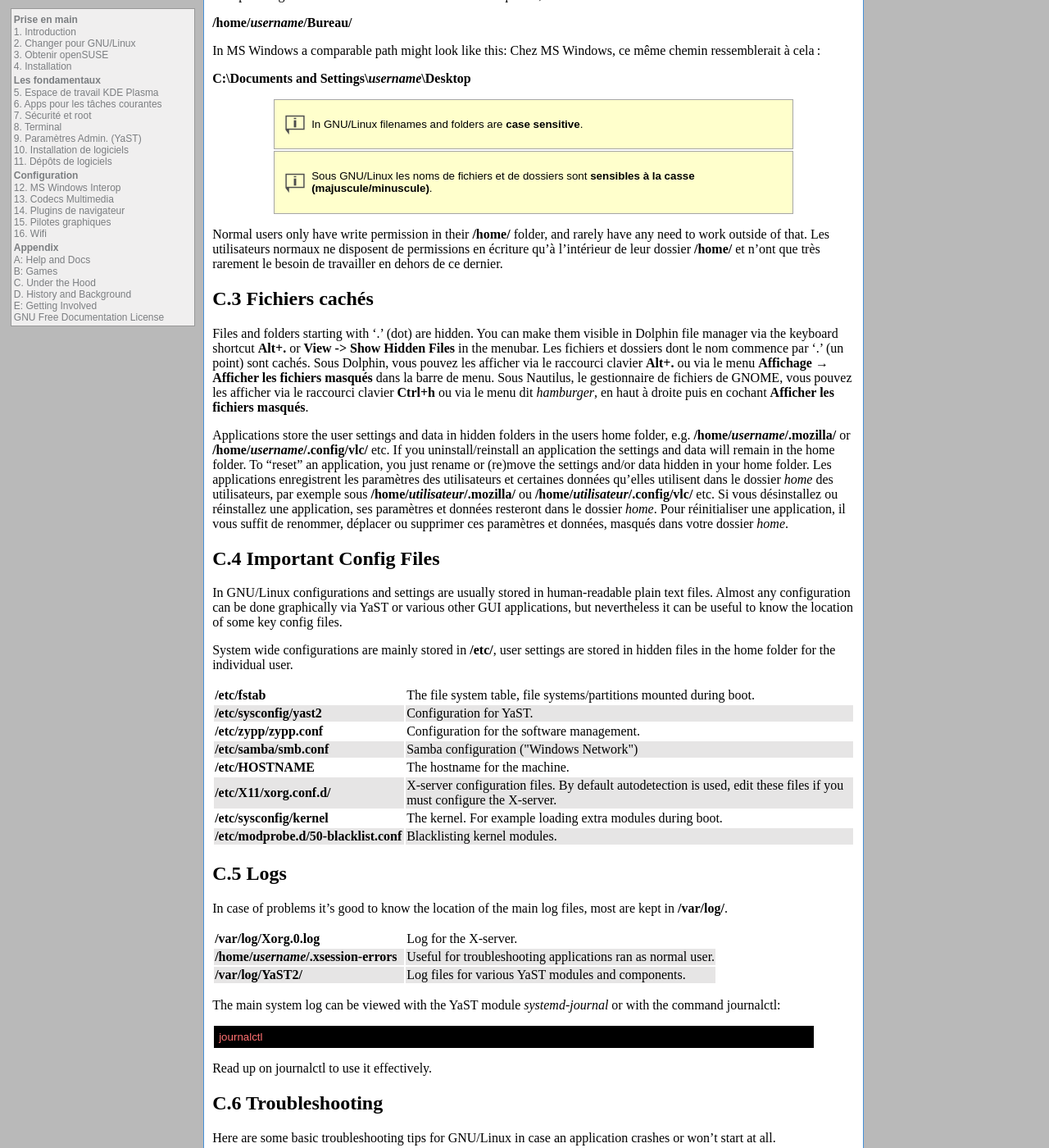
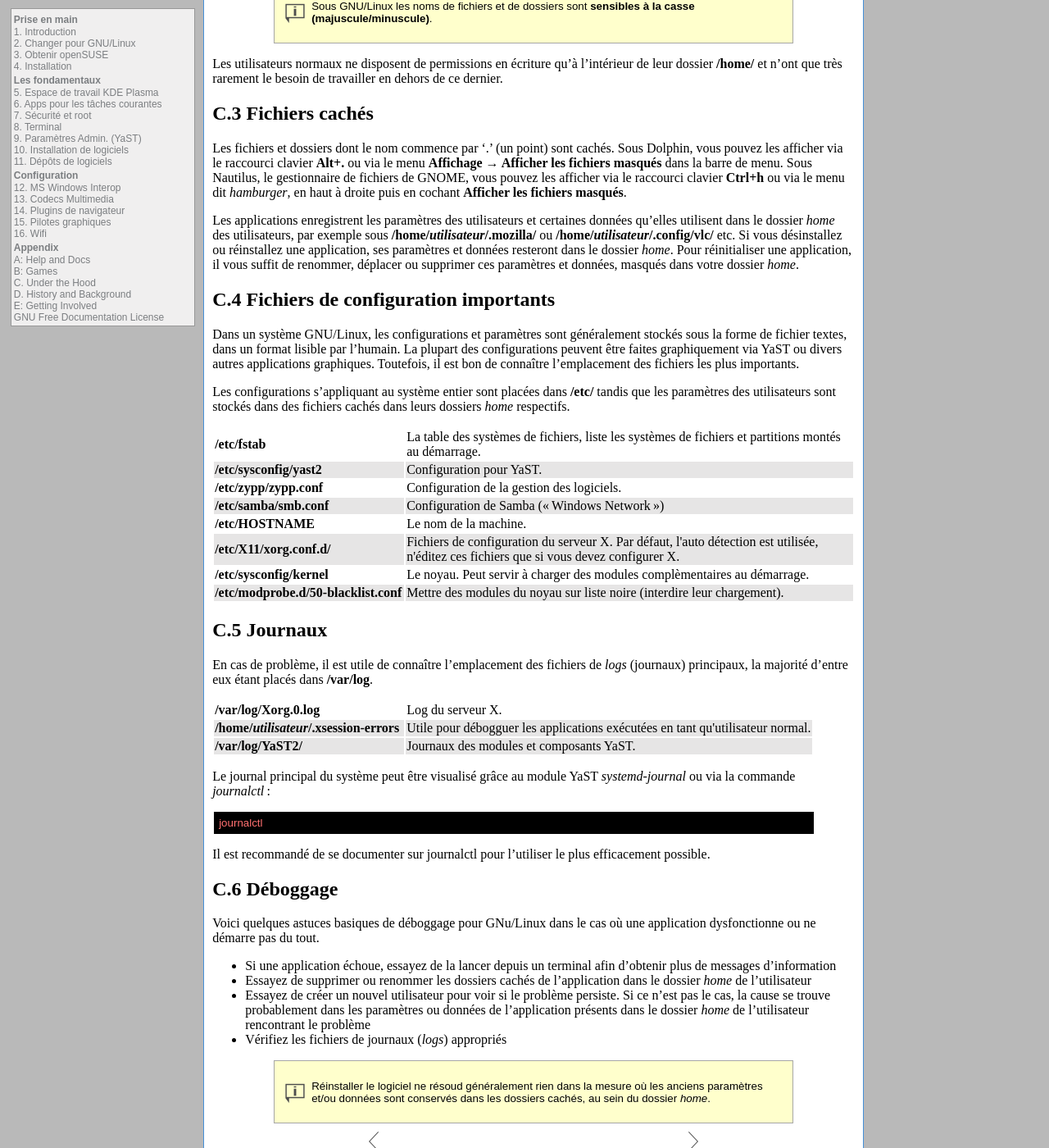
Before and after one commit to alionetasso/opensuse-guide-fr, a Jekyll site: the page built from under.md, in a window 1280 px wide and 1400 px high, scrolled down 1141 px. Shown: the whole window at 82% size. Built offline with Jekyll 4.4.1, drawn with Linux system fonts in a browser that asks for light colours; some of the changed text lies outside the part shown.

Commit message:
fin trad under.md

```diff
--- a/under.md
+++ b/under.md
@@ -1,18 +1,15 @@
 ---
 layout: default
-title: "Appendix C: Under the Hood - A Look at What's Happening Under the Surface"
 title: "Annexe C: Dans les coulisses - À la découverte de ce qu'il se passe sous la surface"
 permalink: under
 ---
 
 # Appendix C: Sous la surface
 
-The purpose of this chapter is to give the reader a quick look and basic idea of what's going on beneath the surface of the openSUSE GNU/Linux operating system.
 L'objectif de ce chapitre est de donner au lecteur un aperçu et quelques idées de ce qu'il se passe dans les rouages d'un système d'exploitation openSUSE GNU/Linux.
 
 ## C.1 Composants principaux du système
 
-Any modern computer operating system is a very large and complicated contraption - and GNU/Linux distributions are no exception. The Linux kernel is just one of many components. The figure below shows the core components and what their respective roles are.
 N'importe quel système d'exploitation moderne est un immense et complexe engin, et les distributions GNU/Linux ne font pas exception. Le noyau Linux n'est qu'un composant parmi bien d'autres. L'illustration ci-dessous présente les composants essentiels et leur rôle.
 
 <table style="text-align: left; width: 100%;" border="0" cellpadding="2" cellspacing="2">
@@ -26,116 +23,108 @@ N'importe quel système d'exploitation moderne est un immense et complexe engin,
         </tbody>
 </table>
 
-## C.2 Aborescence
+## C.2 Arborescence
 
-Most users will hardly ever need to work outside their home folder, but nevertheless it's probably a good idea to have a basic idea about the how the file hierarchy works.
 La plupart des utilisateurs n'auront probablement jamais besoin de travailler en dehors de leur dossier *home*. Il n'est toutefois par inutile d'avoir une petite idée du fonctionnement de la hiérarchie des fichiers.
 
-On GNU/Linux you only have *one* file tree, unlike e.g. Microsoft Windows which has a different file tree for each filesystem/partition - on GNU/Linux separate filesystems/partitions are *mounted* in folders within a single file tree. The root folder for the file tree is "**/**" and paths are written using forward slashes.
-Chez GNU/Linux, il n'y a *qu'une seule* arborescence, contrairement à Microsoft Windows, par exemple, qui dispose d'arborescences différentes pour chacun des systèmes de fichiers et partitions, sous GNU/Linux les systèmes de fichiers ou partitions séparés sont *montés* dans des dossiers au sein d'une seule et même arborescence. Le dossier racine de l'arborescence est "**/**" et les chemins sont écrits à la suite en utilisant d'autre slashes.
+Chez GNU/Linux, il n'y a *qu'une seule* arborescence, contrairement à Microsoft Windows, par exemple, qui dispose d'arborescences différentes pour chacun des systèmes de fichiers et partitions, sous GNU/Linux les systèmes de fichiers ou partitions séparés sont *montés* dans des dossiers au sein d'une seule et même arborescence. Le dossier racine de l'arborescence est "**/**" et les chemins sont écrits à la suite en utilisant d'autre barres obliques (*slashes*).
 
-So a path might look like this in GNU/Linux:
 En conséquence, un chemin ressemblera à cela sous GNU/Linux :
 
-**/home/*username*/Bureau/**
+**/home/*utilisateur*/Bureau/**
 
-In MS Windows a comparable path might look like this:
 Chez MS Windows, ce même chemin ressemblerait à cela :
 
-**C:\\Documents and Settings\\*username*\\Desktop**
+**C:\\Documents and Settings\\*utilisateur*\\Desktop**
 
-{% include tip.html tip="In GNU/Linux filenames and folders are **case sensitive**." %}
 {% include tip.html tip="Sous GNU/Linux les noms de fichiers et de dossiers sont **sensibles à la casse (majuscule/minuscule)**." %}
 
-Normal users only have write permission in their **/home/** folder, and rarely have any need to work outside of that.
 Les utilisateurs normaux ne disposent de permissions en écriture qu'à l'intérieur de leur dossier **/home/** et n'ont que très rarement le besoin de travailler en dehors de ce dernier.
 
 ## C.3 Fichiers cachés
 
-Files and folders starting with '.' (dot) are hidden. You can make them visible in Dolphin file manager via the keyboard shortcut **Alt+.** or **View -&gt; Show Hidden Files** in the menubar.
 Les fichiers et dossiers dont le nom commence par '.' (un point) sont cachés. Sous Dolphin, vous pouvez les afficher via le raccourci clavier **Alt+.** ou via le menu **Affichage → Afficher les fichiers masqués** dans la barre de menu. Sous Nautilus, le gestionnaire de fichiers de GNOME, vous pouvez les afficher via le raccourci clavier **Ctrl+h** ou via le menu dit *hamburger*, en haut à droite puis en cochant **Afficher les fichiers masqués**.
 
-Applications store the user settings and data in hidden folders in the users home folder, e.g. **/home/*username*/.mozilla/** or **/home/*username*/.config/vlc/** etc. If you uninstall/reinstall an application the settings and data will remain in the home folder. To "reset" an application, you just rename or (re)move the settings and/or data hidden in your home folder.
 Les applications enregistrent les paramètres des utilisateurs et certaines données qu'elles utilisent dans le dossier *home* des utilisateurs, par exemple sous **/home/*utilisateur*/.mozilla/** ou **/home/*utilisateur*/.config/vlc/** etc. Si vous désinstallez ou réinstallez une application, ses paramètres et données resteront dans le dossier *home*. Pour réinitialiser une application, il vous suffit de renommer, déplacer ou supprimer ces paramètres et données, masqués dans votre dossier *home*.
 
-## C.4 Important Config Files
+## C.4 Fichiers de configuration importants
 
-In GNU/Linux configurations and settings are usually stored in human-readable plain text files. Almost any configuration can be done graphically via YaST or various other GUI applications, but nevertheless it can be useful to know the location of some key config files.
+Dans un système GNU/Linux, les configurations et paramètres sont généralement stockés sous la forme de fichier textes, dans un format lisible par l'humain. La plupart des configurations peuvent être faites graphiquement via YaST ou divers autres applications graphiques. Toutefois, il est bon de connaître l'emplacement des fichiers les plus importants.
 
-System wide configurations are mainly stored in **/etc/**, user settings are stored in hidden files in the home folder for the individual user.
+Les configurations s'appliquant au système entier sont placées dans **/etc/** tandis que les paramètres des utilisateurs sont stockés dans des fichiers cachés dans leurs dossiers *home* respectifs.
 
 <table class="table">
 <tbody>
     <tr>
     <td style="width: 230px;"><b>/etc/fstab</b></td>
-    <td>The file system table, file systems/partitions mounted during boot.</td>
+    <td>La table des systèmes de fichiers, liste les systèmes de fichiers et partitions montés au démarrage.</td>
     </tr>
     <tr class="d1">
     <td style="width: 230px;"><b>/etc/sysconfig/yast2</b></td>
-    <td>Configuration for YaST.</td>
+    <td>Configuration pour YaST.</td>
     </tr>
     <tr>
     <td style="width: 230px;"><b>/etc/zypp/zypp.conf</b></td>
-    <td>Configuration for the software management.</td>
+    <td>Configuration de la gestion des logiciels.</td>
     </tr>
     <tr class="d1">
     <td style="width: 230px;"><b>/etc/samba/smb.conf</b></td>
-    <td>Samba configuration ("Windows Network")</td>
+    <td>Configuration de Samba (« Windows Network »)</td>
     </tr>
     <tr>
     <td style="width: 230px;"><b>/etc/HOSTNAME</b></td>
-    <td>The hostname for the machine.</td>
+    <td>Le nom de la machine.</td>
     </tr>
     <tr class="d1">
     <td style="width: 230px;"><b>/etc/X11/xorg.conf.d/</b></td>
-    <td>X-server configuration files. By default autodetection is used, edit these files if you must configure the X-server.</td>
+    <td>Fichiers de configuration du serveur X. Par défaut, l'auto détection est utilisée, n'éditez ces fichiers que si vous devez configurer X.</td>
     </tr>
     <tr>
     <td style="width: 230px;"><b>/etc/sysconfig/kernel</b></td>
-    <td>The kernel. For example loading extra modules during boot.</td>
+    <td>Le noyau. Peut servir à charger des modules complèmentaires au démarrage.</td>
     </tr>
     <tr class="d1">
     <td style="width: 230px;"><b>/etc/modprobe.d/50-blacklist.conf</b></td>
-    <td>Blacklisting kernel modules.</td>
+    <td>Mettre des modules du noyau sur liste noire (interdire leur chargement).</td>
     </tr>
 </tbody>
 </table>
 
 
-## C.5 Logs
+## C.5 Journaux
 
-In case of problems it's good to know the location of the main log files, most are kept in **/var/log/**.
+En cas de problème, il est utile de connaître l'emplacement des fichiers de *logs* (journaux) principaux, la majorité d'entre eux étant placés dans **/var/log**.
 
 <table class="table">
 <tbody>
   <tr>
       <td style="width: 230px;"><b>/var/log/Xorg.0.log</b></td>
-      <td>Log for the X-server.</td>
+      <td>Log du serveur X.</td>
   </tr>
   <tr class="d1">
-      <td style="width: 230px;"><b>/home/<i>username</i>/.xsession-errors</b></td>
-      <td>Useful for troubleshooting applications ran as normal user.</td>
+      <td style="width: 230px;"><b>/home/<i>utilisateur</i>/.xsession-errors</b></td>
+      <td>Utile pour débogguer les applications exécutées en tant qu'utilisateur normal.</td>
   </tr>
   <tr class="d1">
       <td style="width: 230px;"><b>/var/log/YaST2/</b></td>
-      <td>Log files for various YaST modules and components.</td>
+      <td>Journaux des modules et composants YaST.</td>
   </tr>
   </tbody>
 </table>
 
-The main system log can be viewed with the YaST module *systemd-journal* or with the command journalctl:
+Le journal principal du système peut être visualisé grâce au module YaST *systemd-journal* ou via la commande *journalctl* :
 
 <div class="clroot">journalctl</div>
 
-Read up on journalctl to use it effectively.
+Il est recommandé de se documenter sur journalctl pour l'utiliser le plus efficacement possible.
 
-## C.6 Troubleshooting
+## C.6 Déboggage
 
-Here are some basic troubleshooting tips for GNU/Linux in case an application crashes or won't start at all.
+Voici quelques astuces basiques de déboggage pour GNu/Linux dans le cas où une application dysfonctionne ou ne démarre pas du tout.
 
-- If an application fails, try running it from a terminal to get more/better output
-- Try removing/renaming the hidden folder(s) for the application in the users home folder
-- Try creating a new user and see if the problem persists. If the problem does not persist for a new user, the cause can probably be found in the settings/data in the home folder of the user with the problem
-- Check out relevant log files
+- Si une application échoue, essayez de la lancer depuis un terminal afin d'obtenir plus de messages d'information
+- Essayez de supprimer ou renommer les dossiers cachés de l'application dans le dossier *home* de l'utilisateur
+- Essayez de créer un nouvel utilisateur pour voir si le problème persiste. Si ce n'est pas le cas, la cause se trouve probablement dans les paramètres ou données de l'application présents dans le dossier *home* de l'utilisateur rencontrant le problème
+- Vérifiez les fichiers de journaux (*logs*) appropriés
 
-{% include tip.html tip="Reinstalling the software packages almost never solves anything, because the old settings and data will remain in hidden folders in the home folder." %}
+{% include tip.html tip="Réinstaller le logiciel ne résoud généralement rien dans la mesure où les anciens paramètres et/ou données sont conservés dans les dossiers cachés, au sein du dossier *home*." %}
```
